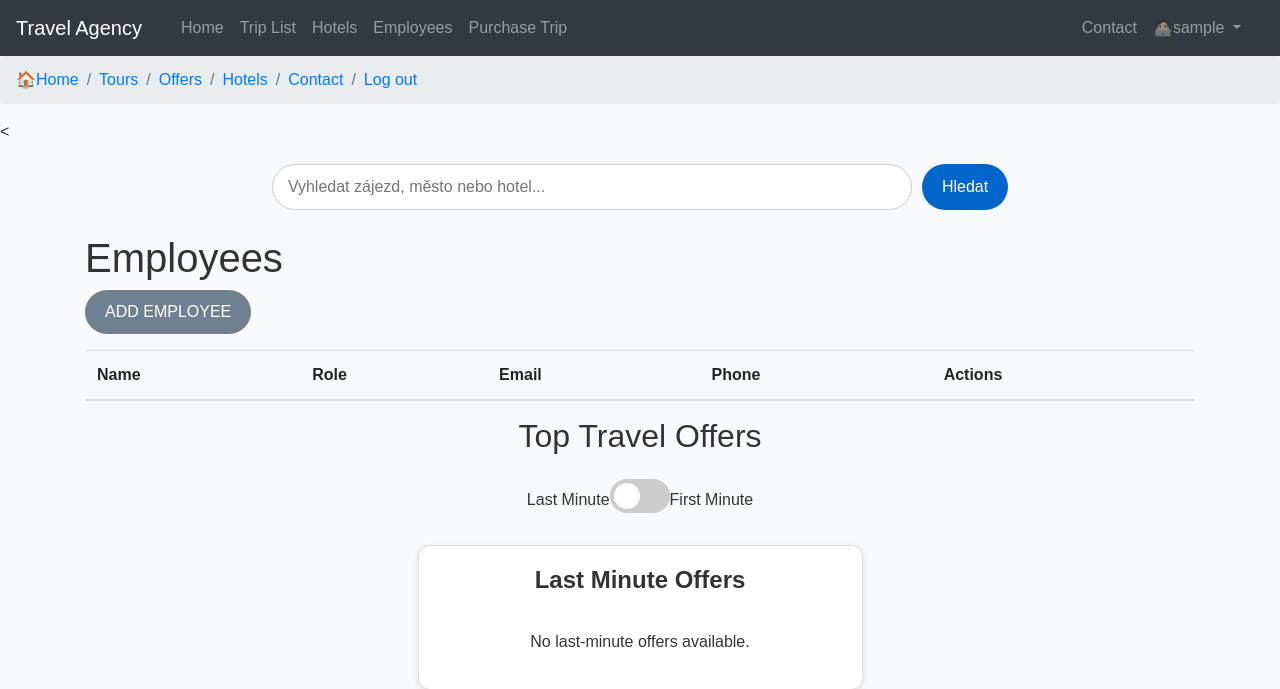
After one commit to ZoltronPy/CS05, a Django app: page /employees/ in a window 1280 px wide. The commit adds this page. Shown: the top 689 px of the page. Run offline with Django 5.2, Linux system fonts and the light colour scheme; the visitor is signed in with stand-in values (Sample User, id 1); data that the repository does not hold is empty; some libraries are stand-ins or nearby versions.

Commit message:
employee , orders , zaměstnanec a přiřazené objednávky.

```diff
--- a/CS5/urls.py
+++ b/CS5/urls.py
@@ -1,41 +1,57 @@
 from django.contrib import admin
-from django.contrib.auth.views import LogoutView
-from django.urls import path
 from django.conf import settings
 from django.conf.urls.static import static
-from django.urls.conf import include
+from django.urls import path, include
 
-from accounts.views import SubmittableLoginView, user_logout
-from accounts.views import SignUpView
+from accounts.views import SubmittableLoginView, user_logout, SignUpView
 from viewer import views
 from viewer.admin import custom_admin_site
-from viewer.views import hotel_detail
 
 urlpatterns = [
+    # Admin paths
     path('admin/', admin.site.urls),
-    path('custom-admin/', custom_admin_site.urls,),
-    # Správná cesta pro Django admin panel
-    path('', views.homepage, name='homepage'),  # Domovská stránka
-    path('trips/', views.trip_list, name='trip_list'),  # Seznam zájezdů
-    path('trip/<int:trip_id>/', views.trip_detail, name='trip_detail'),  # Detail konkrétního zájezdu
+    path('custom-admin/', custom_admin_site.urls),
+
+    # Homepage and main sections
+    path('', views.homepage, name='homepage'),
+    path('trips/', views.trip_list, name='trip_list'),
+    path('trip/<int:trip_id>/', views.trip_detail, name='trip_detail'),
     path('trip/<int:trip_id>/purchase/', views.purchase_trip, name='purchase_trip'),
     path('contact/', views.contact, name='contact'),
     path('thank_you/', views.thank_you, name='thank_you'),
+
+    # Hotels
     path('hotels/', views.hotels, name='hotels'),
     path('hotels/<int:hotel_id>/', views.hotel_detail, name='hotel_detail'),
 
+    # User accounts
     path('accounts/login/', SubmittableLoginView.as_view(), name='login'),
-
     path('accounts/signup/', SignUpView.as_view(), name='signup'),
     path('accounts/logout/', user_logout, name='logout'),
-    path('accounts/', include('django.contrib.auth.urls')),  #defaultní cesty a views z Djanga
+    path('accounts/', include('django.contrib.auth.urls')),
+
+    # Offers and search
     path('offers/', views.all_offers, name='all_offers'),
     path('offers/<int:pk>/', views.offer_detail, name='offer_detail'),
-
     path('search/', views.search_results, name='search_results'),
 
+    # Employees
+    path('employees/', views.employee_list, name='employee_list'),
+    path('employees/add/', views.employee_create, name='employee_create'),
+    path('employees/<int:employee_id>/edit/', views.employee_update, name='employee_update'),
+    path('employees/<int:employee_id>/delete/', views.employee_delete, name='employee_delete'),
+    path('employees/<int:employee_id>/', views.employee_detail, name='employee_detail'),
+
+    # Orders
+    path('orders/', views.order_list, name='order_list'),  # Seznam všech objednávek
+    path('orders/employee/<int:employee_id>/', views.order_list, name='order_list_by_employee'),
+    # Objednávky podle zaměstnance
+    path('orders/add/', views.order_create, name='order_create'),
+    path('orders/<int:order_id>/', views.order_detail, name='order_detail'),
+    path('orders/<int:order_id>/delete/', views.order_delete, name='order_delete'),
 ]
 
+# Static and media files in debug mode
 if settings.DEBUG:
     urlpatterns += static(settings.STATIC_URL, document_root=settings.STATIC_ROOT)
     urlpatterns += static(settings.MEDIA_URL, document_root=settings.MEDIA_ROOT)
--- a/templates/navbar.html
+++ b/templates/navbar.html
@@ -28,6 +28,9 @@
         <li class="nav-item">
           <a class="nav-link {% if request.resolver_match.url_name == 'hotels' %}active{% endif %}" href="{% url 'hotels' %}">Hotels</a>
         </li>
+      <li class="nav-item">
+      <a class="nav-link" href="{% url 'employee_list' %}">Employees</a>
+      </li>
         {% if user.is_authenticated %}
         <li class="nav-item">
           <a class="nav-link" href="{% url 'purchase_trip' trip_id=1 %}">Purchase Trip</a>
--- /dev/null
+++ b/viewer/forms.py
@@ -0,0 +1,54 @@
+from django import forms
+from django.contrib.auth.models import User
+
+from .models import Employee, TourPurchase
+from django import forms
+from viewer.models import Employee
+from django.contrib.auth.models import User
+
+ROLE_CHOICES = [
+    ('Manager', 'Manager'),
+    ('Senior', 'Senior'),
+    ('Customer Service', 'Customer Service'),
+]
+
+
+class EmployeeForm(forms.ModelForm):
+    username = forms.CharField(max_length=150, required=True)
+    password = forms.CharField(widget=forms.PasswordInput, required=True)
+
+    class Meta:
+        model = Employee
+        fields = ['username', 'password', 'first_name', 'last_name', 'role', 'email', 'phone', 'assigned_trips']
+
+    def save(self, commit=True):
+        # Create user
+        username = self.cleaned_data.pop('username')
+        password = self.cleaned_data.pop('password')
+        user = User.objects.create_user(username=username, password=password)
+
+        # Create employee
+        employee = super().save(commit=False)
+        employee.user = user  # Associate the user with the employee
+        if commit:
+            user.save()
+            employee.save()
+            self.save_m2m()  # Save ManyToMany relationships
+        return employee
+
+class OrderForm(forms.ModelForm):
+    class Meta:
+        model = TourPurchase
+        fields = [
+            'travel_info', 'adult_count', 'child_count',
+            'customer_name', 'customer_email', 'customer_phone',
+            'customer_address', 'special_requests', 'order_status'
+        ]
+        widgets = {
+            'special_requests': forms.Textarea(attrs={'rows': 4}),
+        }
+
+    def __init__(self, *args, **kwargs):
+        super().__init__(*args, **kwargs)
+        for field_name, field in self.fields.items():
+            field.widget.attrs.update({'class': 'form-control'})
--- a/viewer/templates/all_offers.html
+++ b/viewer/templates/all_offers.html
@@ -30,7 +30,7 @@
                         </div>
                         <div class="mb-3">
                             <label for="search" class="form-label">Search:</label>
-                            <input type="text" name="search" id="search" class="form-control" value="{{ search_query }}">
+                            <input type="text" name="search" id="search" class="form-control" value="{{ search_query|default:'' }}">
                         </div>
                         <button type="submit" class="btn btn-primary">Filter</button>
                         <a href="{% url 'homepage' %}" class="btn btn-secondary">Reset</a>
--- /dev/null
+++ b/viewer/templates/employees/employee_list.html
@@ -0,0 +1,32 @@
+{% extends "base.html" %}
+
+{% block content %}
+<h1>Employees</h1>
+<a href="{% url 'employee_create' %}" class="btn btn-primary mb-3">Add Employee</a>
+<table class="table">
+    <thead>
+        <tr>
+            <th>Name</th>
+            <th>Role</th>
+            <th>Email</th>
+            <th>Phone</th>
+            <th>Actions</th>
+        </tr>
+    </thead>
+    <tbody>
+        {% for employee in employees %}
+        <tr>
+            <td>{{ employee.first_name }} {{ employee.last_name }}</td>
+            <td>{{ employee.get_role_display }}</td>
+            <td>{{ employee.email }}</td>
+            <td>{{ employee.phone }}</td>
+            <td>
+                <a href="{% url 'employee_detail' employee.id %}" class="btn btn-info btn-sm">View</a>
+                <a href="{% url 'employee_update' employee.id %}" class="btn btn-warning btn-sm">Edit</a>
+                <a href="{% url 'employee_delete' employee.id %}" class="btn btn-danger btn-sm">Delete</a>
+            </td>
+        </tr>
+        {% endfor %}
+    </tbody>
+</table>
+{% endblock %}
--- a/viewer/views.py
+++ b/viewer/views.py
@@ -1,3 +1,4 @@
+from django.contrib.auth.models import User
 from django.core.paginator import PageNotAnInteger, EmptyPage, Paginator
 from django.shortcuts import render, get_object_or_404, redirect
 from django.views.generic import TemplateView
@@ -6,6 +7,10 @@ from django import forms
 from django.utils.timezone import now
 from datetime import timedelta
 import logging
+
+from django.contrib.auth.decorators import login_required, user_passes_test
+from .models import Employee
+from .forms import EmployeeForm, OrderForm
 
 from viewer.models import TravelInfo, Country, TourPurchase, ContactMessage, Hotel, City
 
@@ -255,3 +260,120 @@ def search_results(request):
         )
 
     return render(request, 'search_results.html', {'results': results, 'query': query})
+
+
+# Kontrola, jestli je uživatel Manager
+def is_manager(user):
+    return user.is_authenticated and hasattr(user, 'employee_profile') and user.employee_profile.role == 'manager'
+
+
+@login_required
+def employee_list(request):
+    employees = Employee.objects.all()
+    return render(request, 'employees/employee_list.html', {'employees': employees})
+
+
+@login_required
+def employee_detail(request, employee_id):
+    employee = get_object_or_404(Employee, id=employee_id)
+    assigned_trips = employee.assigned_trips.all()  # Přidělené zájezdy
+    orders = TourPurchase.objects.filter(travel_info__in=assigned_trips)  # Objednávky spojené se zájezdy
+
+    return render(request, 'employees/employee_detail.html', {
+        'employee': employee,
+        'assigned_trips': assigned_trips,
+        'orders': orders,
+    })
+
+
+@login_required
+@user_passes_test(is_manager)
+def employee_create(request):
+    if request.method == 'POST':
+        form = EmployeeForm(request.POST)
+        if form.is_valid():
+            try:
+                form.save()
+                return redirect('employee_list')
+            except Exception as e:
+                form.add_error(None, f"Error saving employee: {e}")
+    else:
+        form = EmployeeForm()
+    return render(request, 'employees/employee_form.html', {'form': form})
+
+
+@login_required
+@user_passes_test(is_manager)
+def employee_update(request, employee_id):
+    employee = get_object_or_404(Employee, id=employee_id)
+    if request.method == 'POST':
+        form = EmployeeForm(request.POST, instance=employee)
+        if form.is_valid():
+            form.save()
+            return redirect('employee_list')
+    else:
+        form = EmployeeForm(instance=employee)
+    return render(request, 'employees/employee_form.html', {'form': form, 'action': 'Edit'})
+
+
+@login_required
+@user_passes_test(is_manager)
+def employee_delete(request, employee_id):
+    employee = get_object_or_404(Employee, id=employee_id)
+    if request.method == 'POST':
+        employee.delete()
+        return redirect('employee_list')
+    return render(request, 'employees/employee_confirm_delete.html', {'employee': employee})
+
+
+@login_required
+def order_list(request, employee_id=None):
+    if employee_id:
+        employee = get_object_or_404(Employee, id=employee_id)
+        assigned_trips = TravelInfo.objects.filter(assigned_to=employee)
+        print(f"Assigned Trips: {assigned_trips}")  # Ladicí výstup
+        orders = TourPurchase.objects.filter(travel_info__in=assigned_trips)
+        print(f"Orders: {orders}")  # Ladicí výstup
+    else:
+        orders = TourPurchase.objects.all()
+
+    return render(request, 'orders/order_list.html', {
+        'orders': orders
+    })
+
+
+@login_required
+def order_detail(request, order_id):
+    # Detail objednávky s možností úpravy
+    order = get_object_or_404(TourPurchase, id=order_id)
+    if request.method == 'POST':
+        form = OrderForm(request.POST, instance=order)
+        if form.is_valid():
+            form.save()
+            return redirect('order_list')
+    else:
+        form = OrderForm(instance=order)
+    return render(request, 'orders/order_detail.html', {'form': form, 'order': order})
+
+
+@login_required
+def order_create(request):
+    # Přidání nové objednávky
+    if request.method == 'POST':
+        form = OrderForm(request.POST)
+        if form.is_valid():
+            form.save()
+            return redirect('order_list')
+    else:
+        form = OrderForm()
+    return render(request, 'orders/order_form.html', {'form': form})
+
+
+@login_required
+def order_delete(request, order_id):
+    # Smazání objednávky
+    order = get_object_or_404(TourPurchase, id=order_id)
+    if request.method == 'POST':
+        order.delete()
+        return redirect('order_list')
+    return render(request, 'orders/order_confirm_delete.html', {'order': order})
```
Also changed, not shown: viewer/admin.py (+10 -3 lines), viewer/models.py (+26 -0 lines), viewer/templates/employees/employee_confirm_delete.html (added, +11 -0 lines), viewer/templates/employees/employee_detail.html (added, +25 -0 lines), viewer/templates/employees/employee_form.html (added, +10 -0 lines), viewer/templates/orders/order_confirm_delete.html (added, +11 -0 lines), viewer/templates/orders/order_detail.html (added, +11 -0 lines), viewer/templates/orders/order_form.html (added, +11 -0 lines), viewer/templates/orders/order_list.html (added, +39 -0 lines).
